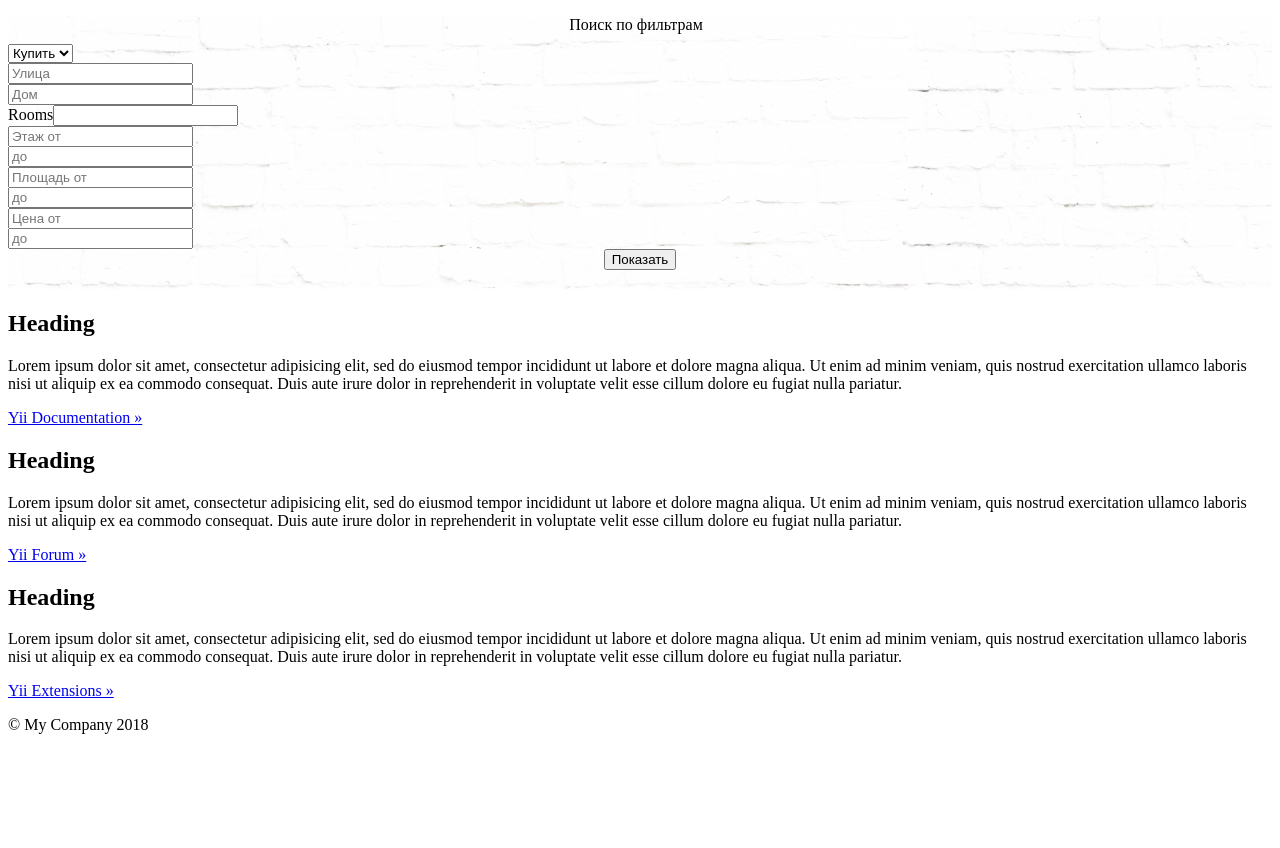
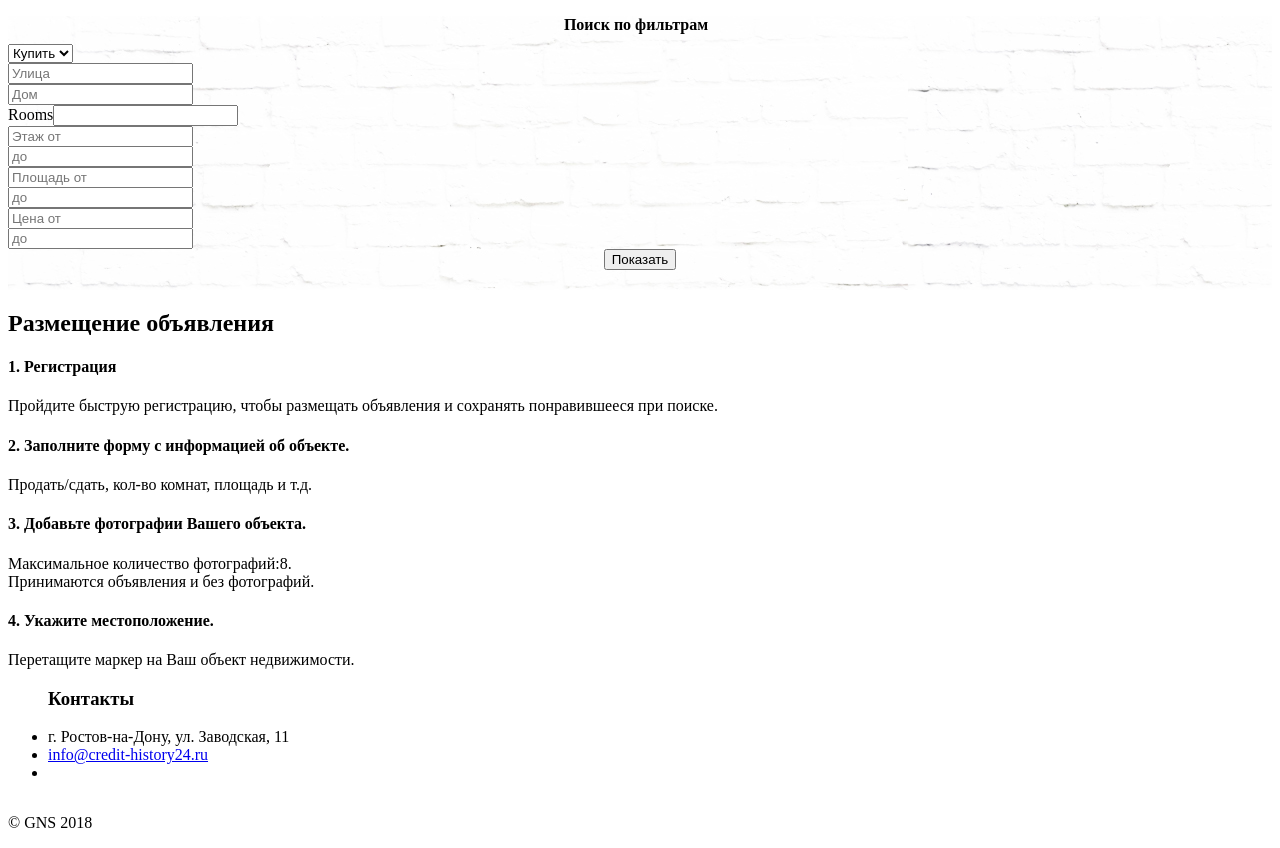
Before and after one commit to Nikitos43m/books_catalog, a Yii app: template frontend/views/site/index.php in a window 1280 px wide. Before the commit the page ends 734 px from the top, so only its background shows below. Run offline with PHP 8.4 and a stand-in for Yii, Linux system fonts and the light colour scheme; the template is opened without the code that fills it, so the values that code supplies are empty; form fields are guessed from the names that the template uses; some libraries are stand-ins or nearby versions.

Commit message:
Frontend

```diff
--- a/frontend/views/apartament/_search_index.php
+++ b/frontend/views/apartament/_search_index.php
@@ -83,20 +83,22 @@ $this->registerJs($js);
 
 
     </div>
-    <div class="col-md-1 price">
+    <div class="col-md-2 col-xs-6 fl">
         <?php  echo $form->field($model, 'floor_from')->label(false)->textInput(['placeholder' => "Этаж от"]) ?>
         <?php  echo $form->field($model, 'floor_to')->label(false)->textInput(['placeholder' => "до", 'style'=>'margin-top:-12px']) ?>
     </div>
 
-    <div class="col-md-2 sq">
-        <?php  echo $form->field($model, 'area_from')->label(false)->textInput(['placeholder' => "Площадь от"]) ?>
-        <?php  echo $form->field($model, 'area_to')->label(false)->textInput(['placeholder' => "до", 'style'=>'margin-top:-12px']) ?>
+    <div class="col-md-2 col-xs-6 sq">
+        <?php  echo $form->field($model, 'area_from')->label(false)->textInput(['placeholder' => "Площадь от", 'style'=>'']) ?>
+        <?php  echo $form->field($model, 'area_to')->label(false)->textInput(['placeholder' => "до", 'style'=>'margin-top:-12px; ']) ?>
+      <!--  <span class='m2'> м<sup>2</sup> </span>  -->
     </div>
 
-    <div class="col-md-4 price">
+    <div class="col-md-2 col-xs-6 price">
 
-        <?php  echo $form->field($model, 'cost_from')->label(false)->textInput(['placeholder' => "Цена от"]) ?>
-        <?php  echo $form->field($model, 'cost_to')->label(false)->textInput(['placeholder' => "до", 'style'=>'margin-top:-12px']) ?>
+        <?php  echo $form->field($model, 'cost_from')->label(false)->textInput(['placeholder' => "Цена от", ]) ?>
+        <?php  echo $form->field($model, 'cost_to')->label(false)->textInput(['placeholder' => "до", 'style'=>'margin-top:-12px;']) ?>
+       <!--<i class="glyphicon glyphicon-rub" aria-hidden="true" style="color:rgb(148, 147, 147)"></i>-->
     </div>
 
 
--- a/frontend/views/layouts/main.php
+++ b/frontend/views/layouts/main.php
@@ -79,9 +79,24 @@ AppAsset::register($this);
 
 <footer class="footer">
     <div class="container">
-        <p class="pull-left">&copy; My Company <?= date('Y') ?></p>
+        <div class="row">
+            <div class="col-md-12 col-xs-12 contacts">
 
-        <p class="pull-right"><?= Yii::powered() ?></p>
+                <ul>
+                    <h3>Контакты</h3>
+                    <li><span class="glyphicon glyphicon-map-marker" aria-hidden="true"></span> г. Ростов-на-Дону, ул. Заводская, 11</li>
+                    <li><span class="glyphicon glyphicon-envelope" aria-hidden="true"></span> <a href="mailto:info@credit-history24.ru"> info@credit-history24.ru</a></li>
+                    <li>
+                        <a target="_blank" href="https://vk.com"><div class="icon-button vk"></div></a>
+                        <a target="_blank" href="https://instagramm.com"><div class="icon-button inst"></div></a>
+                    </li>
+                </ul>
+            </div>
+          </div>
+        <br>
+        <p class="pull-left">&copy; GNS <?= date('Y') ?></p>
+
+
     </div>
 </footer>
 
--- a/frontend/views/site/index.php
+++ b/frontend/views/site/index.php
@@ -25,7 +25,11 @@ use dosamigos\google\maps\layers\BicyclingLayer;
 /* @var $searchModel app\models\ApartamentSearch */
 /* @var $dataProvider yii\data\ActiveDataProvider */
 /* @var $count integer*/
-$this->title = 'My Yii Application';
+$this->title = 'Поиск недвижимости';
+$this->registerMetaTag([
+  'name' => 'description',
+  'content' => 'Купить, продать, снять квартиру. Поиск по карте. Размещение бесплатных объявлений.'
+]);
 
 $var = 123;
 //начало многосточной строки, можно использовать любые кавычки
@@ -82,7 +86,7 @@ $this->registerJs($script, yii\web\View::POS_READY);
     </div> -->
     <div style="text-align: center; margin-bottom: 10px;">
         <div  class="open-filter clear" style="margin: 0 auto;width: 210px; font-size: 16px; cursor: pointer">
-            Поиск по фильтрам &nbsp  <i class="glyphicon glyphicon-align-justify" aria-hidden="true" style="top: 3px;"></i>
+            <b> Поиск по фильтрам &nbsp </b> <i class="glyphicon glyphicon-align-justify" aria-hidden="true" style="top: 3px;"></i>
         </div>
     </div>
     <div class="filter">
@@ -300,41 +304,33 @@ $this->registerJs($script, yii\web\View::POS_READY);
 
         }
 </script>
-        <div class="row">
-            <div class=""></div>
+    <div class="row ad" >
+        <div class="text-center"><h2 class="main-title">Размещение объявления</h2></div>
+    </div>
+        <div class="row steps">
+
             <div class="col-lg-4">
 
                     <?// echo Html::a(Html::img('uploads/mas.jpg', ['width'=>'300px']), 'uploads/mas.jpg', ['rel' => 'fancybox']); ?>
                     <?// echo Html::a(Html::img('uploads/sant.jpg',['width'=>'300px']), 'uploads/sant.jpg', ['rel' => 'fancybox']); ?>
                    <!-- <a href='uploads/ban1.jpg'  rel="fancybox"><img src='uploads/ban1.jpg' width='300px'></a> -->
-                <h2>Heading</h2>
+                <h4>1. Регистрация</h4>
 
-                <p>Lorem ipsum dolor sit amet, consectetur adipisicing elit, sed do eiusmod tempor incididunt ut labore et
-                    dolore magna aliqua. Ut enim ad minim veniam, quis nostrud exercitation ullamco laboris nisi ut aliquip
-                    ex ea commodo consequat. Duis aute irure dolor in reprehenderit in voluptate velit esse cillum dolore eu
-                    fugiat nulla pariatur.</p>
+                <p>Пройдите быструю регистрацию, чтобы размещать объявления и сохранять понравившееся при поиске.</p>
 
-                <p><a class="btn btn-default" href="http://www.yiiframework.com/doc/">Yii Documentation &raquo;</a></p>
             </div>
             <div class="col-lg-4">
-                <h2>Heading</h2>
-
-                <p>Lorem ipsum dolor sit amet, consectetur adipisicing elit, sed do eiusmod tempor incididunt ut labore et
-                    dolore magna aliqua. Ut enim ad minim veniam, quis nostrud exercitation ullamco laboris nisi ut aliquip
-                    ex ea commodo consequat. Duis aute irure dolor in reprehenderit in voluptate velit esse cillum dolore eu
-                    fugiat nulla pariatur.</p>
-
-                <p><a class="btn btn-default" href="http://www.yiiframework.com/forum/">Yii Forum &raquo;</a></p>
+                <h4>2. Заполните форму с информацией об объекте.</h4>
+                <p>Продать/сдать, кол-во комнат, площадь и т.д.</p>
             </div>
             <div class="col-lg-4">
-                <h2>Heading</h2>
+                <h4>3. Добавьте фотографии Вашего объекта.</h4>
+                <p>Максимальное количество фотографий:8.<br> Принимаются объявления и без фотографий.</p>
+            </div>
 
-                <p>Lorem ipsum dolor sit amet, consectetur adipisicing elit, sed do eiusmod tempor incididunt ut labore et
-                    dolore magna aliqua. Ut enim ad minim veniam, quis nostrud exercitation ullamco laboris nisi ut aliquip
-                    ex ea commodo consequat. Duis aute irure dolor in reprehenderit in voluptate velit esse cillum dolore eu
-                    fugiat nulla pariatur.</p>
-
-                <p><a class="btn btn-default" href="http://www.yiiframework.com/extensions/">Yii Extensions &raquo;</a></p>
+            <div class="col-lg-4">
+                <h4>4. Укажите местоположение.</h4>
+                <p>Перетащите маркер на Ваш объект недвижимости.</p>
             </div>
         </div>
 
```
Also changed, not shown: frontend/views/apartament/view.php (+4 -4 lines).
